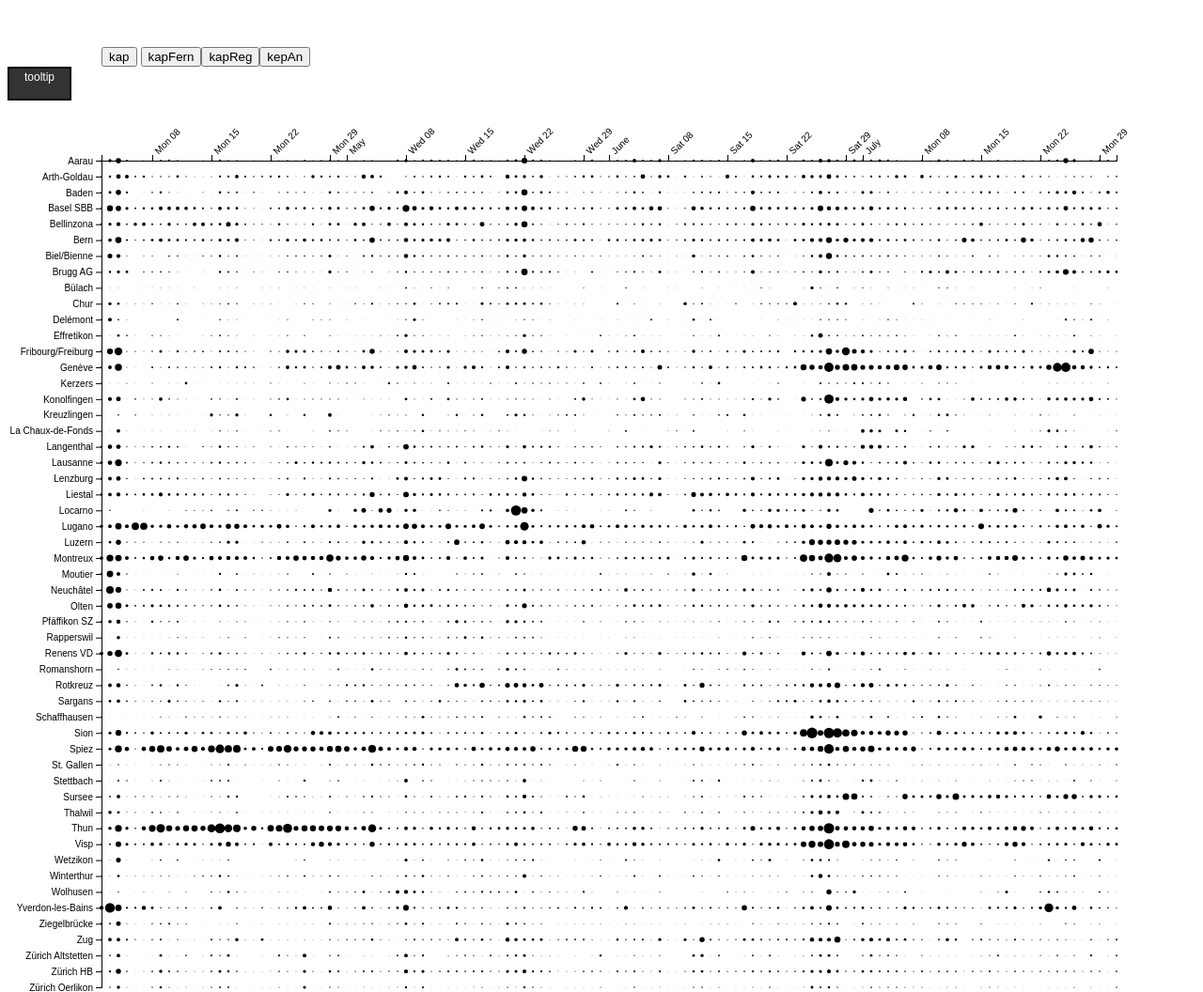
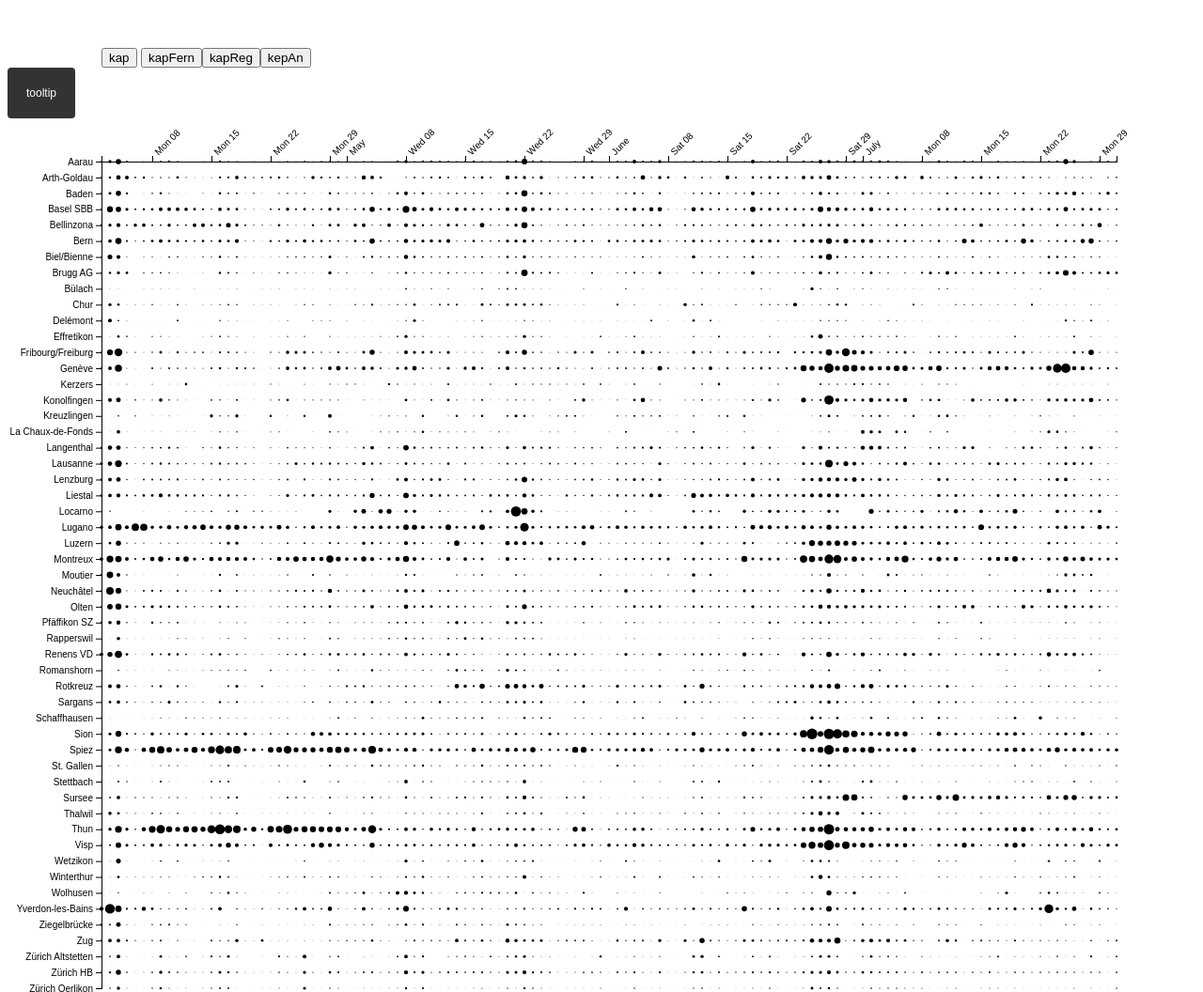
Before and after one commit to cas-dataviz-interactive/kap-interactive, a plain HTML site: page index.html in a window 1280 px wide. Shown: the whole page at 94% size. Drawn offline with nearby package versions, Linux system fonts and the light colour scheme.

Commit message:
redesign tooltip

```diff
--- a/index.html
+++ b/index.html
@@ -6,6 +6,9 @@
   <meta name="viewport" content="width=device-width, initial-scale=1">
   <title>Hello D3!</title>
   <style>
+    body{
+      font-family: -apple-system, BlinkMacSystemFont, sans-serif;
+    }
     #nav {
       margin-left: 100px;
       margin-top: 50px;
@@ -14,13 +17,10 @@
     #tooltip {
       color: white;
       position: absolute;
-      text-align: center;
-      width: 60px;
-      height: 28px;
-      padding: 2px;
+      padding: 20px;
       font: 12px sans-serif;
+      border-radius: 4px;
       background: rgba(0, 0, 0, .8);
-      border: 2px solid black;
       pointer-events: none;
     }
   </style>
--- a/index.js
+++ b/index.js
@@ -104,7 +104,7 @@ function render() {
       d3.select("#tooltip")
       .style('opacity',1)
       .style('left', d3.event.pageX + 'px')
-      .style('top', d3.event.pageY - 28 + 'px')
+      .style('top', d3.event.pageY - 60 + 'px')
       .text(d.name + ': ' + d[selectedCategory]);
 
     }).on("mouseout",function(d){
```
